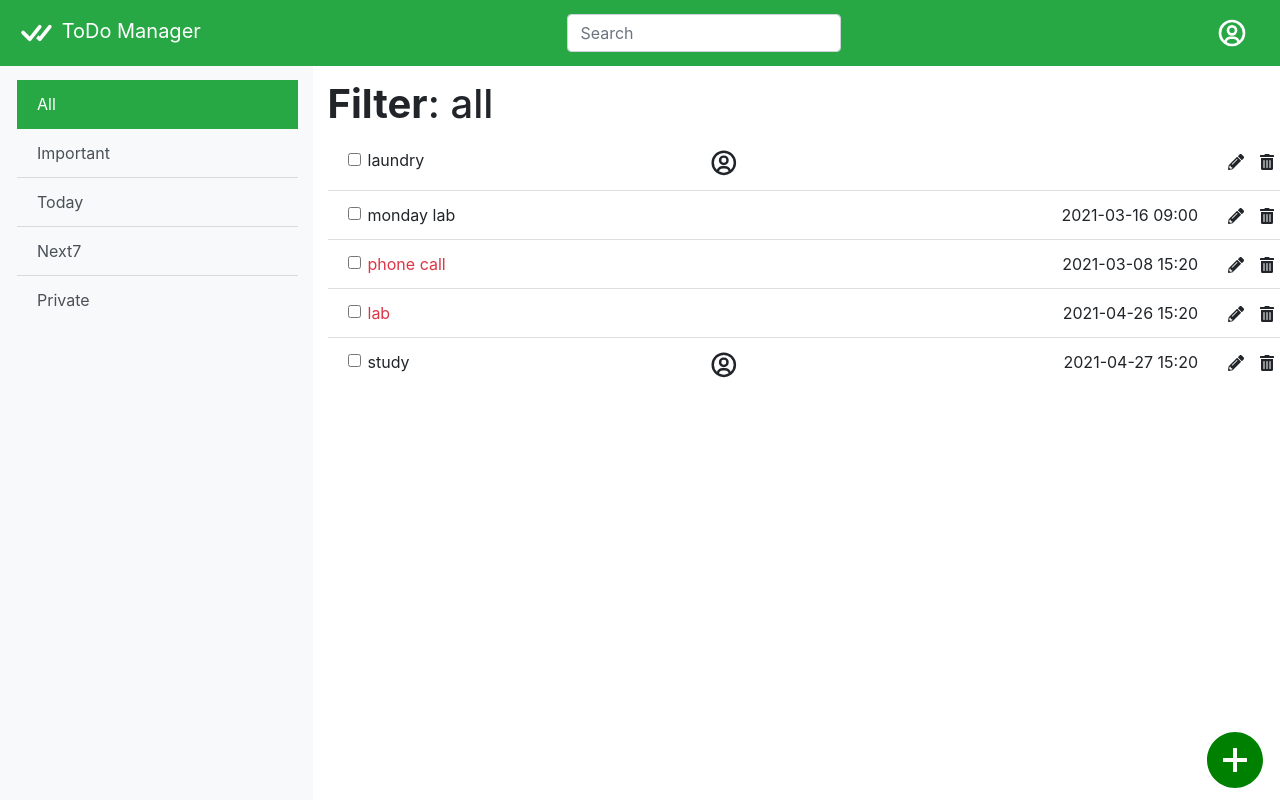
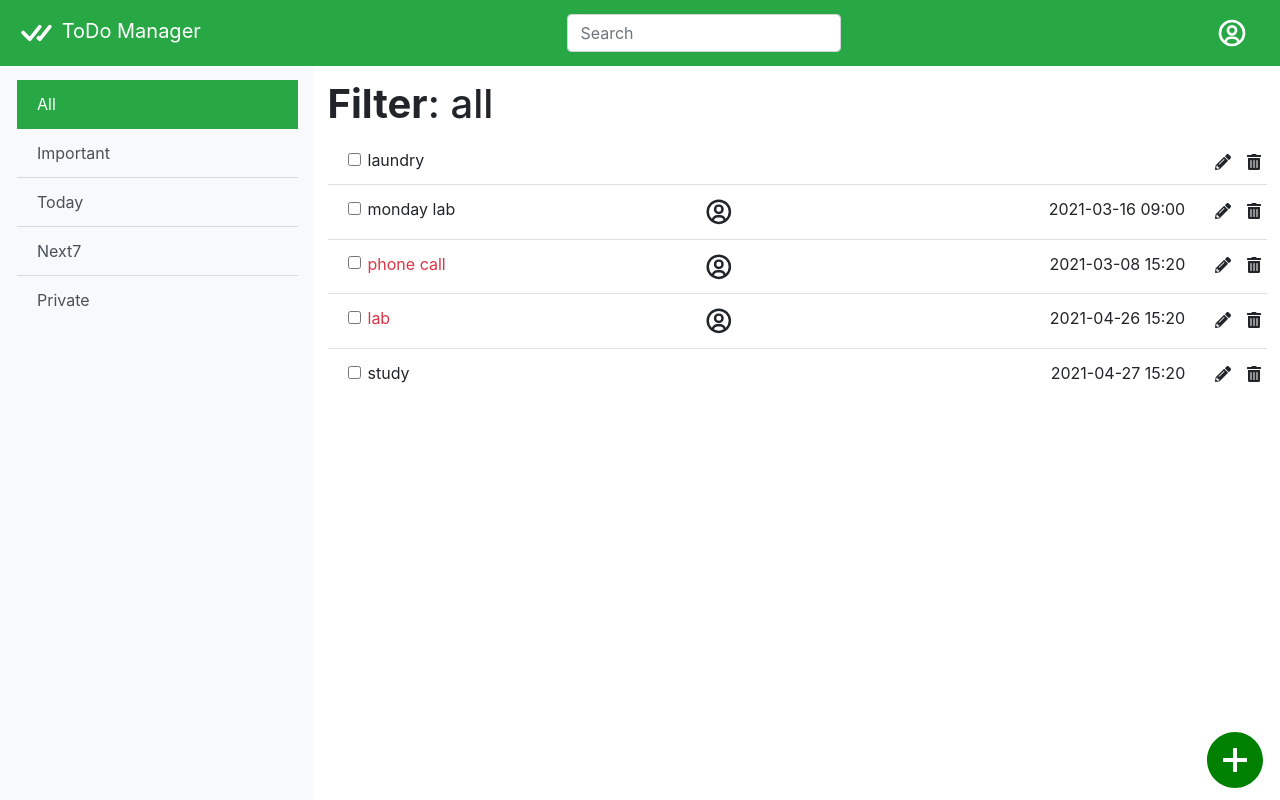
Before and after one commit to tndevelop/Website-TaskList, a React (Create React App) app in the folder biglab1/: page / in a window 1280 px wide. Built offline with nearby package versions, Linux system fonts and the light colour scheme.

Commit message:
Added margin to mainContent

```diff
--- a/biglab1/src/App.css
+++ b/biglab1/src/App.css
@@ -18,6 +18,7 @@
 
 .mainContainer {
   height: 98vh;
+  margin-right: 1vw;
 }
 
 .pencil:hover {
--- a/biglab1/src/components/MainContent.js
+++ b/biglab1/src/components/MainContent.js
@@ -32,6 +32,22 @@ function MyForm(props) {
   const [isUrgent, setUrgent] = useState(false);
   const [isPrivate, setPrivate] = useState(true);
 
+  //Validate form
+  const validDescription = () => {
+    return description.length !== 0 && description.search(/^\s+$/gm) === -1;
+  };
+  const validDeadline = () => {
+    return date.isSameOrAfter(dayjs(), "day");
+  };
+
+  //Actions
+  const submitChanges = (event) => {
+    event.preventDefault();
+    if (!validDescription() || !validDeadline()) return;
+    props.createElement(description, isUrgent, isPrivate, date);
+    resetFormFields();
+    setHidden(true);
+  };
   const resetFormFields = () => {
     setDate(dayjs());
     setDescription("");
@@ -41,22 +57,6 @@ function MyForm(props) {
   const hideAndReset = () => {
     setHidden(true);
     resetFormFields();
-  };
-  //Validate form
-  const validDescription = () => {
-    return description.length !== 0 && description.search(/^\s+$/gm) === -1;
-  };
-  const validDeadline = () => {
-    return date.isSameOrAfter(dayjs(), "day");
-  };
-
-  //Confirm adding a task
-  const submitChanges = (event) => {
-    event.preventDefault();
-    if (!validDescription() || !validDeadline()) return;
-    props.createElement(description, isUrgent, isPrivate, date);
-    resetFormFields();
-    setHidden(true);
   };
 
   return (
--- a/biglab1/src/components/TaskList.js
+++ b/biglab1/src/components/TaskList.js
@@ -20,7 +20,7 @@ function TaskList(props) {
                 important={t.important}
                 description={t.description}
               />
-              <Shared private={!t.private}></Shared>
+              <Shared private={t.private}></Shared>
               <Deadline deadline={t.deadline}></Deadline>
               <Actions taskList={props.taskList}></Actions>
             </Row>
```
